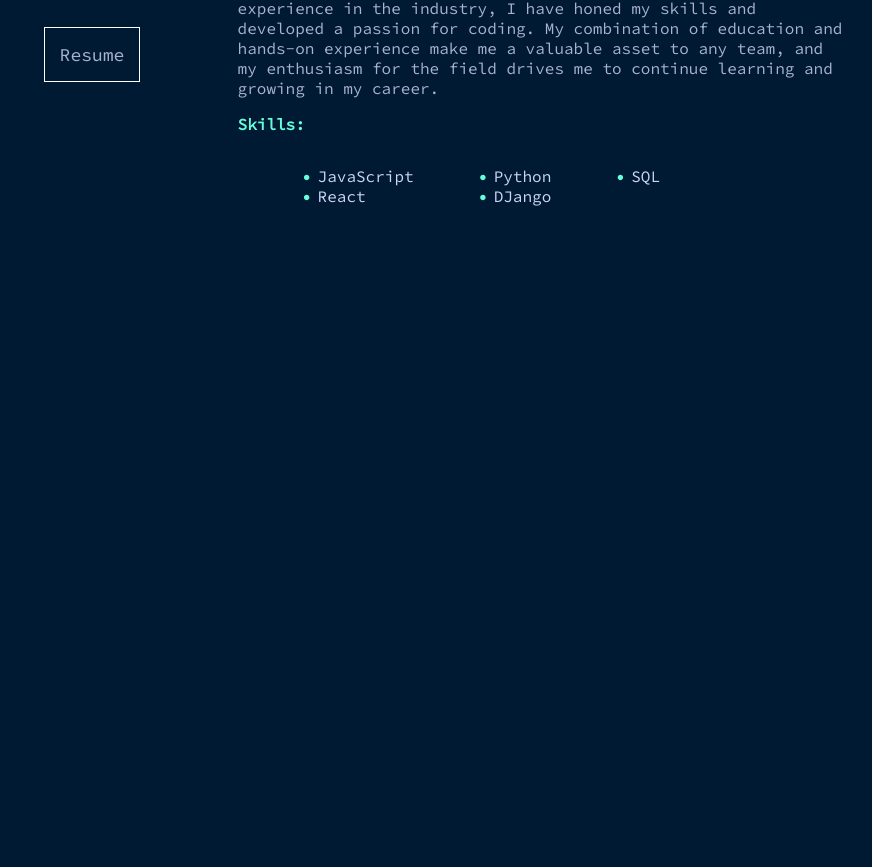
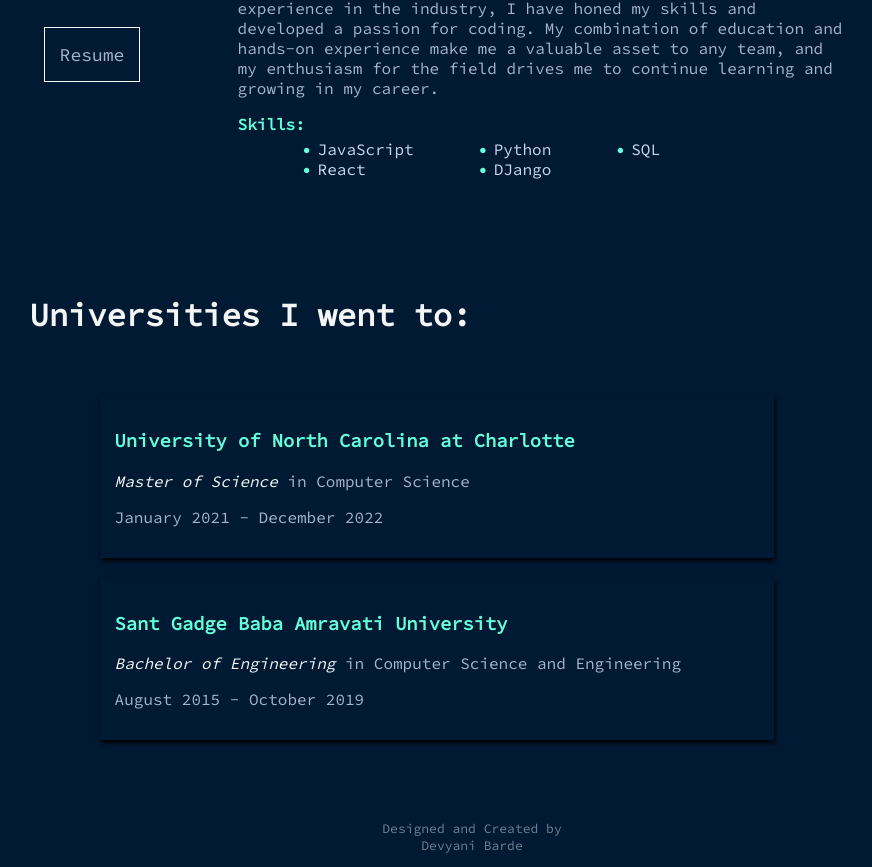
Before and after one commit to devyanibarde/devyanibarde.github.io, a React (Create React App) app in the folder portfolio/: page / in a window 1280 px wide. Shown: the part 441-1308 px from the top of the page, without its empty margins (168-1040 px from the left). Before the commit the page ends 800 px from the top, so only its background shows below. Built offline with nearby package versions, Linux system fonts and the light colour scheme.

Commit message:
created education section

```diff
--- a/portfolio/src/App.js
+++ b/portfolio/src/App.js
@@ -1,3 +1,4 @@
+import Education from './Education';
 import NavBar from './NavBar';
 import Profile from './Profile';
 
@@ -5,9 +6,9 @@ function App() {
   return (
     <div className="App">
       <NavBar />
-      {/* <div className='content'> */}
-        <Profile />
-      {/* </div> */}
+      <Profile />
+      <Education />
+      <p className='foot'>Designed and Created by<br /> Devyani Barde</p>
     </div>
   );
 }
--- /dev/null
+++ b/portfolio/src/Education.js
@@ -0,0 +1,23 @@
+import { useState } from 'react';
+
+const Education = () => {
+    let edu = [
+        {university: 'University of North Carolina at Charlotte', degree: 'Master of Science', major: 'Computer Science', startdate: 'January 2021', enddate: 'December 2022', id: 1},
+        {university: 'Sant Gadge Baba Amravati University', degree: 'Bachelor of Engineering', major: 'Computer Science and Engineering', startdate: 'August 2015', enddate: 'October 2019', id: 2}
+    ];
+
+    return (
+        <div className="education" id='education'>
+                <h1>Universities I went to:</h1>
+                {edu.map((edu) => (
+                    <div className="edudiv" key={edu.id}>
+                        <h3>{ edu.university }</h3>
+                        <p><span className='deg'>{ edu.degree }</span> in { edu.major }</p>
+                        <p>{ edu.startdate } - { edu.enddate }</p>
+                    </div>
+                ))}
+        </div>
+     );
+}
+
+export default Education;
--- a/portfolio/src/NavBar.js
+++ b/portfolio/src/NavBar.js
@@ -5,7 +5,7 @@ const NavBar = () => {
                 <a href="#profileid">Profile</a>
                 <a href="#">Projects</a>
                 <a href="#">Experience</a>
-                <a href="#">Education</a>
+                <a href="#education">Education</a>
             </div>
         </nav>
      );
--- a/portfolio/src/Profile.js
+++ b/portfolio/src/Profile.js
@@ -2,17 +2,6 @@ import dev from './dev.jpeg';
 import res from './Resume.pdf'
 
 const Profile = () => {
-    // var i = 0;
-    // var txt = 'Lorem ipsum dummy text blabla.';
-    // var speed = 50;
-
-    // function typeWriter() {
-    //     if (i < txt.length) {
-    //         document.getElementById("intro").innerHTML += txt.charAt(i);
-    //         i++;
-    //         setTimeout(typeWriter, speed);
-    //     }
-    // }
     return (
         <div className="profile" id='profileid'>
             <div className="info">
@@ -37,8 +26,7 @@ const Profile = () => {
                     <h3>About Me:</h3>
                     <p>As a computer science professional with both a Bachelor's and Master's degree, I bring a well-rounded understanding of the field to my work as a web developer. With over a year of experience in the industry, I have honed my skills and developed a passion for coding. My combination of education and hands-on experience make me a valuable asset to any team, and my enthusiasm for the field drives me to continue learning and growing in my career.</p>
                     <h4>Skills:</h4>
-                    <p>
-                        <div className="skills">
+                    <div className="skills">
                         <div className="skill1">
                             <ul>
                                 <li>JavaScript</li>
@@ -57,16 +45,8 @@ const Profile = () => {
                             </ul>
                         </div>
                     </div>
-                </p>
             </div>
             </div>
-
-
-
-            <br /><br />
-            {/* <a href="https://www.google.com">
-                <button>Resume</button>
-            </a> */}
         </div>
      );
 }
--- a/portfolio/src/index.css
+++ b/portfolio/src/index.css
@@ -103,6 +103,7 @@ img {
 
 ul {
   list-style: none;
+  margin-top: 5px;
 }
 
 ul li::before {
@@ -130,3 +131,38 @@ li {
 .social a:hover {
   color: #64ffda;
 }
+
+.foot {
+  font-size: small;
+  text-align: center;
+  color: slategrey;
+}
+
+.education {
+  margin-top: 80px;
+  margin-left: 15%;
+  margin-bottom: 80px;
+}
+
+.education h1 {
+  color: whitesmoke;
+  margin-bottom: 60px;
+}
+
+.edudiv {
+  padding: 15px;
+  margin-left: 70px;
+  margin-top: 20px;
+  margin-bottom: 20px;
+  max-width: 60%;
+  box-shadow: 1px 3px 5px black;
+}
+
+.edudiv h3 {
+  color: #64ffda;
+}
+
+.deg {
+  color: whitesmoke;
+  font-style: italic;
+}
```
